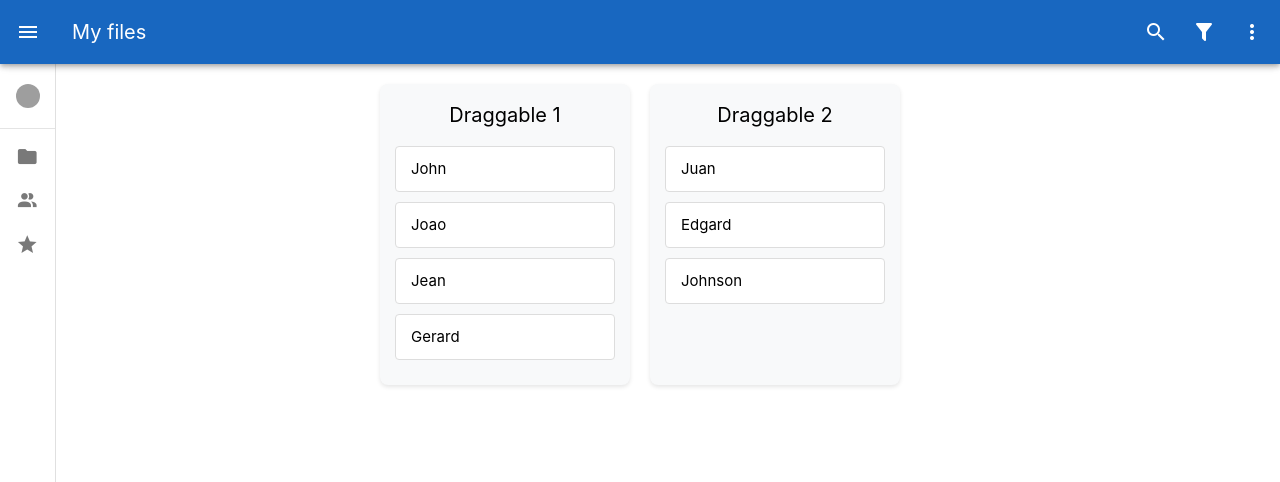
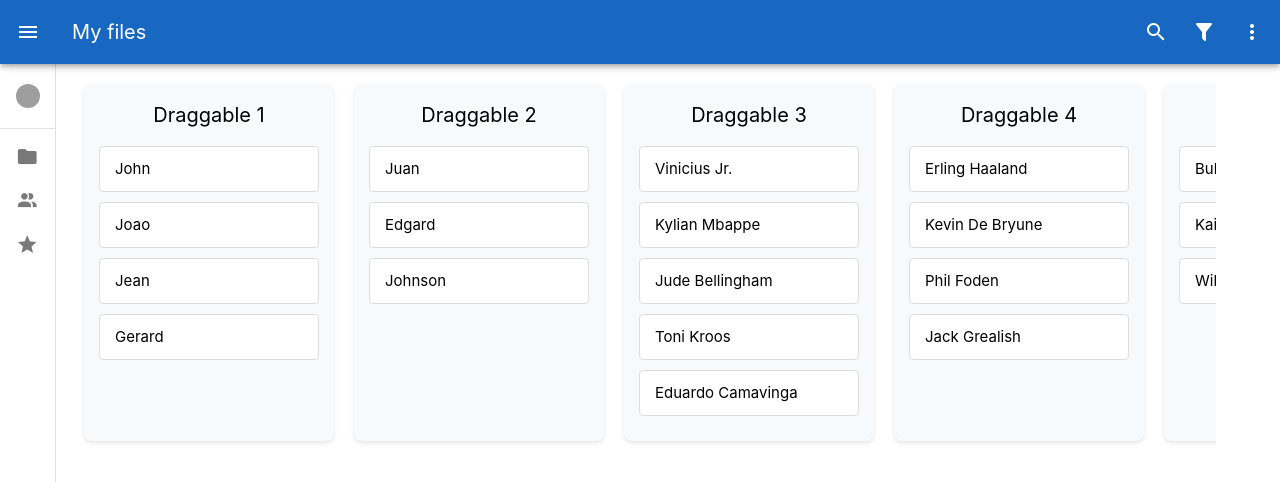
Before and after one commit to qmfw/team-agility, a Vue app: page /dashboard in a window 1280 px wide. Shown: the top 482 px of the page. Built offline with nearby package versions, Linux system fonts and the light colour scheme; grey boxes are pictures that could not be loaded.

Commit message:
Update DashBoard.vue

```diff
--- a/src/components/DashBoard.vue
+++ b/src/components/DashBoard.vue
@@ -2,29 +2,21 @@
   <main>
     <article id="login_area" class="main_article">
       <div class="row-wrapper">
-        <div class="row">
+        <draggable class="row" :list="board" group="a" :scroll-sensitivity="200" :force-fallback="true">
+          <template #item="{ element: parent }">
             <div class="col-3">
-            <h3>Draggable 1</h3>
-            <draggable class="list-group" :list="list1" group="people">
-              <template #item="{ element }">
-                <div class="list-group-item" :key="element.name">
-                  {{ element.name }}
+              <h3>{{ parent.category }}</h3>
+              <draggable class="list-group" :list="parent.list" group="people" :scroll-sensitivity="200"
+                :force-fallback="true">
+                <template #item="{ element: child }">
+                  <div class="list-group-item" :key="child.name">
+                    {{ child.name }}
                   </div>
                 </template>
               </draggable>
             </div>
-
-          <div class="col-3">
-            <h3>Draggable 2</h3>
-            <draggable class="list-group" :list="list2" group="people"
-              ><template #item="{ element }">
-                <div class="list-group-item">
-                  {{ element.name }}
-                </div></template
-              >
+          </template>
         </draggable>
-          </div>
-        </div>
       </div>
     </article>
   </main>
@@ -40,20 +32,79 @@ export default {
 
   data: () => {
     return {
-      list1: [
+      board: [
+        {
+          category: 'Draggable 1',
+          list: [
             { name: "John", id: 1 },
             { name: "Joao", id: 2 },
             { name: "Jean", id: 3 },
-        { name: "Gerard", id: 4 },
-      ],
-      list2: [
+            { name: "Gerard", id: 4 }
+          ]
+        },
+        {
+          category: 'Draggable 2',
+          list: [
             { name: "Juan", id: 5 },
             { name: "Edgard", id: 6 },
-        { name: "Johnson", id: 7 },
+            { name: "Johnson", id: 7 }
+          ]
+        },
+        {
+          category: 'Draggable 3',
+          list: [
+            { name: "Vinicius Jr.", id: 9 },
+            { name: "Kylian Mbappe", id: 10 },
+            { name: "Jude Bellingham", id: 11 },
+            { name: "Toni Kroos", id: 12 },
+            { name: "Eduardo Camavinga", id: 13 }
+          ]
+        },
+        {
+          category: 'Draggable 4',
+          list: [
+            { name: "Erling Haaland", id: 14 },
+            { name: "Kevin De Bryune", id: 15 },
+            { name: "Phil Foden", id: 16 },
+            { name: "Jack Grealish", id: 17 }
+          ]
+        },
+        {
+          category: 'Draggable 5',
+          list: [
+            { name: "Bukayo Saka", id: 18 },
+            { name: "Kai Havertz", id: 19 },
+            { name: "William Saliba", id: 20 }
+          ]
+        },
+        {
+          category: 'Draggable 6',
+          list: [
+            { name: "Virgil Van Djik", id: 21 },
+            { name: "Mohammed Salah", id: 22 },
+            { name: "Alisson", id: 23 }
+          ]
+        },
+        {
+          category: 'Draggable 7',
+          list: [
+            { name: "###", id: 24 },
+            { name: "%%%", id: 25 },
+            { name: "$$$", id: 26 }
+          ]
+        },
+        {
+          category: 'Draggable 8',
+          list: [
+            { name: "@@@", id: 27 },
+            { name: "¥¥¥", id: 28 },
+            { name: "___", id: 29 }
+          ]
+        },
       ],
     };
   },
-  mounted() {},
+  mounted() { },
   methods: {
     add: function () {
       this.list.push({ name: "Juan" });
@@ -66,13 +117,16 @@ export default {
 </script>
 <style scoped>
 .row-wrapper {
+  width: 100%;
   display: flex;
-  justify-content: center; /* Center content */
+  justify-content: center;
   overflow-x: auto;
   padding: 20px;
 }
 
 .row {
+  width: fit-content;
+  max-width: 100%;
   display: flex;
   flex-wrap: nowrap;
   gap: 20px;
@@ -80,13 +134,16 @@ export default {
 
 /* Column styling */
 .col-3 {
-  flex: 0 0 auto; /* Prevent columns from shrinking or growing */
-  width: 250px; /* Fixed width for each column */
+  flex: 0 0 auto;
+  /* Prevent columns from shrinking or growing */
+  width: 250px;
+  /* Fixed width for each column */
   background-color: #f8f9fa;
   padding: 15px;
   border-radius: 8px;
   box-shadow: 0 2px 4px rgba(0, 0, 0, 0.1);
   color: black;
+  cursor: grab;
 }
 
 /* Heading styling */
```
Lines whose indentation alone changed are shown as unchanged.
